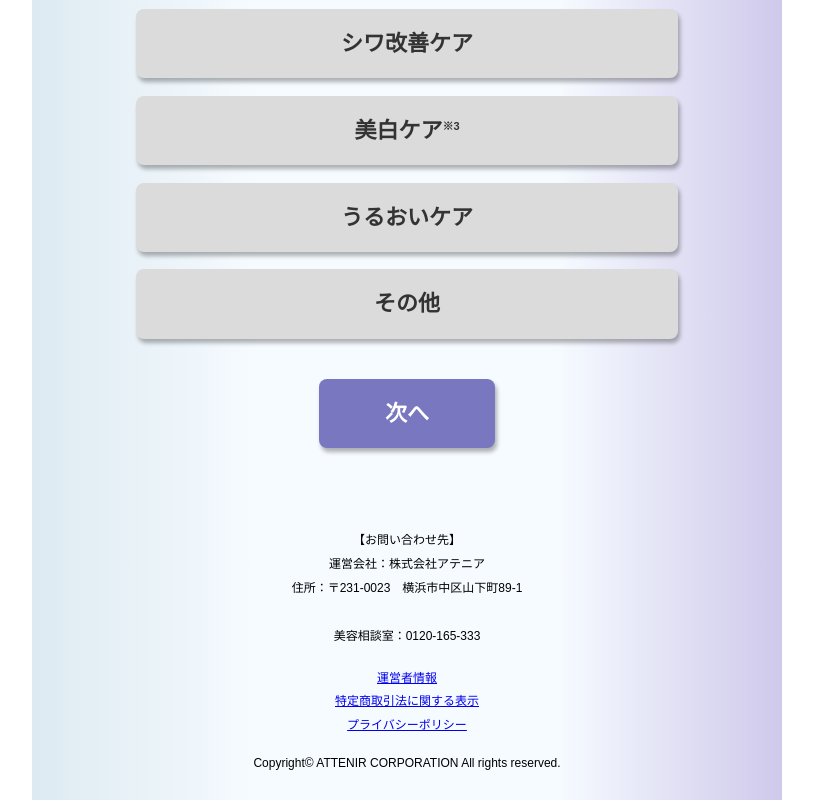
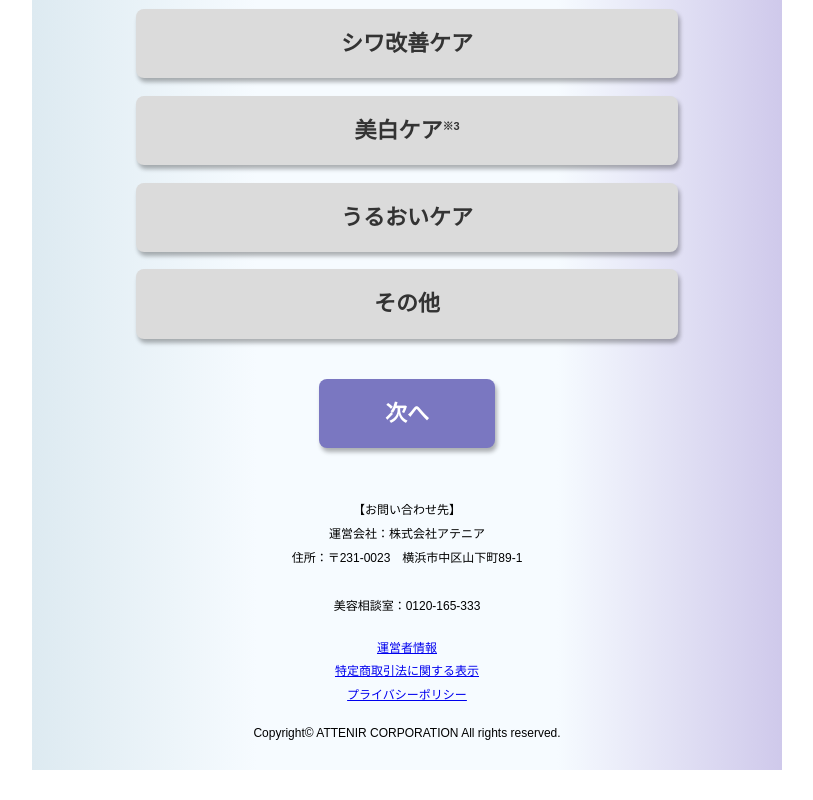
Before and after one commit to K-Aihara-OS/DRESS_SNOW-240919, a plain HTML site: page index.html in a window 1280 px wide. Shown: the part 1720-2520 px from the top of the page, without its empty margins (233-1046 px from the left). After the commit the page ends 2490 px from the top, so only its background shows below. Drawn offline with nearby package versions, Linux system fonts and the light colour scheme.

Commit message:
:lipstick: フッターの上余白を戻し（他余白の調整に伴い）

```diff
--- a/css/style.scss
+++ b/css/style.scss
@@ -225,7 +225,7 @@ body, html {height: 100%;}
         font-weight: 500;
         color: #000;
         text-align: center;
-        margin: 80px 0 30px;
+        margin: 50px 0 30px;
         padding-bottom: 30px;
 
         .footer__info {line-height: 2;}
```
Also changed, not shown: css/style.css.
